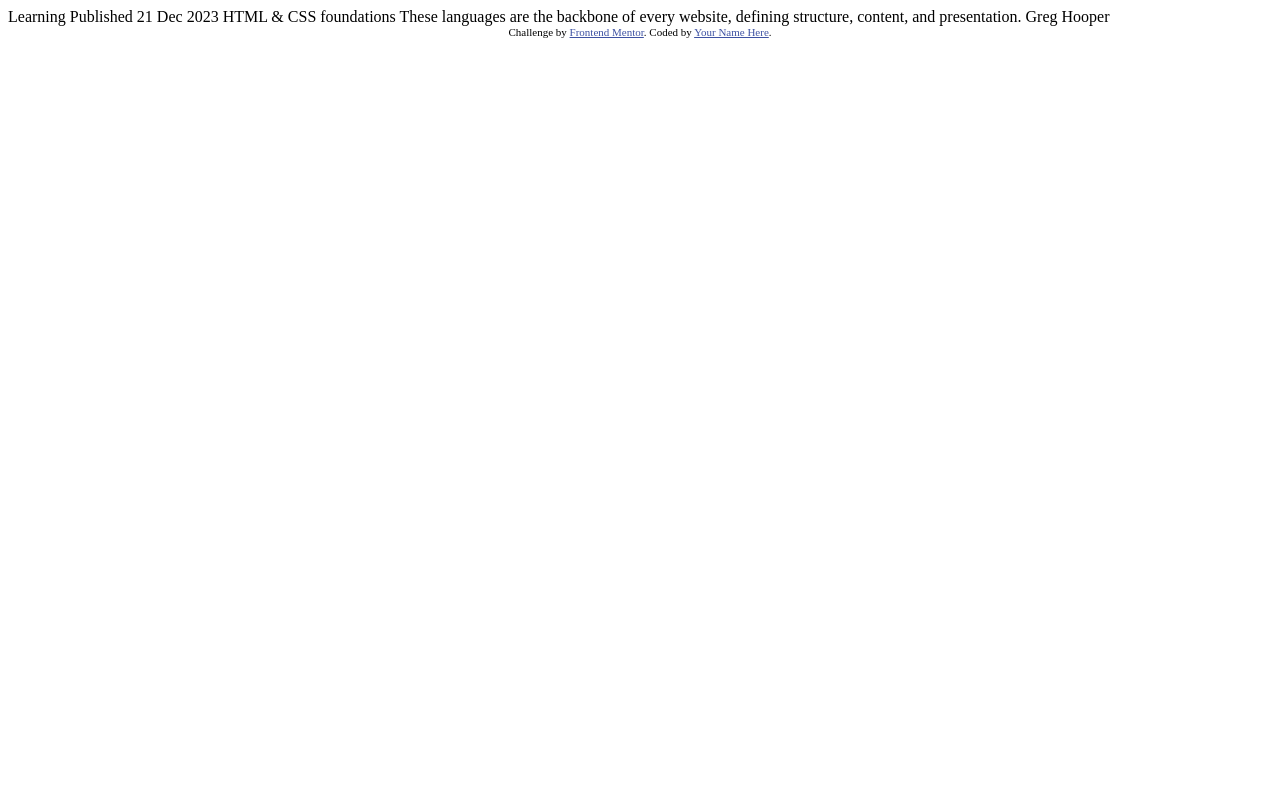
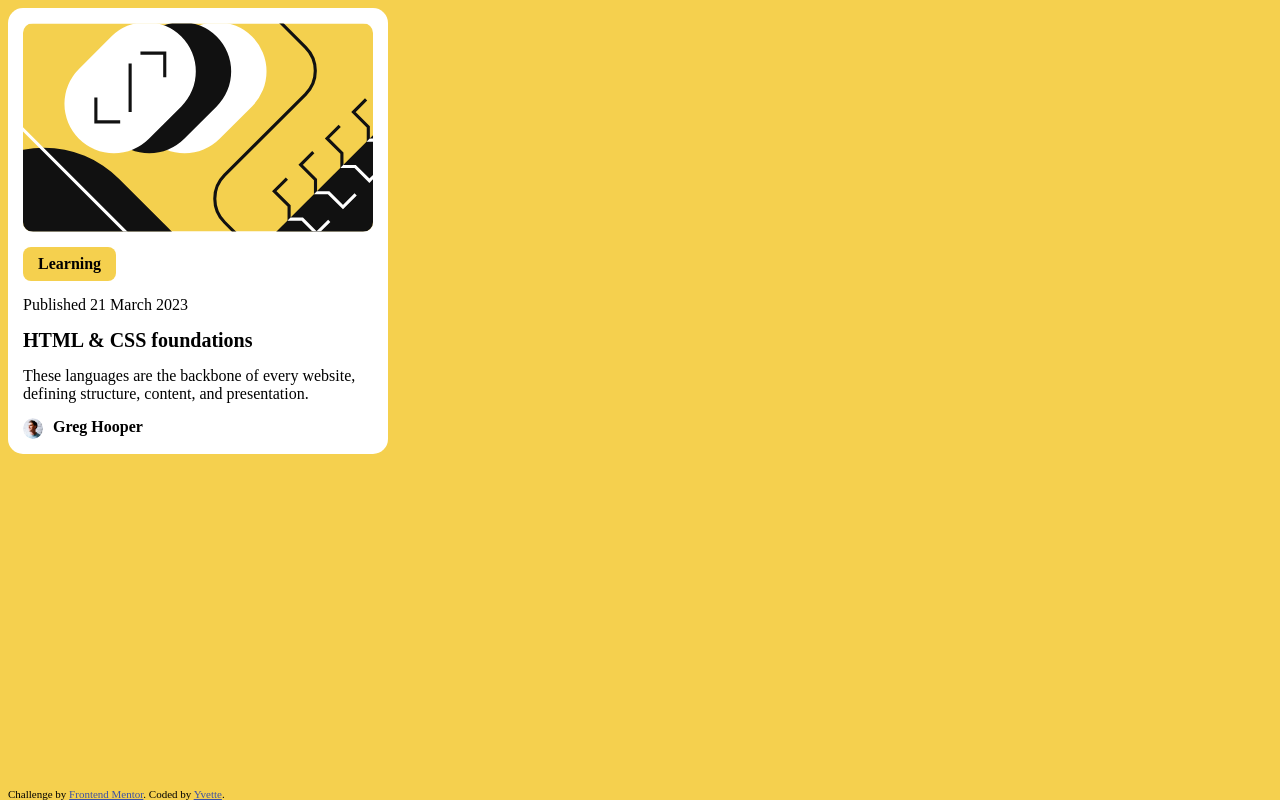
Before and after one commit to yvette-chica/frontend_mentor_challenges, a plain HTML site: page blog-preview-card-main/index.html in a window 1280 px wide. Drawn offline with Linux system fonts and the light colour scheme.

Commit message:
Blog preview card, first pass

```diff
--- a/blog-preview-card-main/index.html
+++ b/blog-preview-card-main/index.html
@@ -6,6 +6,8 @@
 
         <link rel="icon" type="image/png" sizes="32x32" href="./assets/images/favicon-32x32.png">
 
+        <link rel="stylesheet" href="styles.css" />
+
         <title>Frontend Mentor | Blog preview card</title>
 
         <!-- Feel free to remove these styles or customise in your own stylesheet 👍 -->
@@ -13,22 +15,29 @@
             .attribution { font-size: 0.6875rem; text-align: center; }
             .attribution a { color: hsl(228, 45%, 44%); }
         </style>
+        <link rel="stylesheet" href="styles.css" />
     </head>
     <body>
 
-  Learning
 
-  Published 21 Dec 2023
-
-  HTML & CSS foundations
-
-  These languages are the backbone of every website, defining structure, content, and presentation.
-
-  Greg Hooper
+    <div class="card">
+        <img src=assets/images/illustration-article.svg alt="abstract-code-image">
+        <span class="tag">Learning</span>
+        <span class="publication-date">Published 21 March 2023 </span>
+        <div class="article-title">HTML &amp CSS foundations</div>
+        <div class="article-description">
+            These languages are the backbone of every website,
+            defining structure, content, and presentation.
+        </div>
+        <div class="author">
+            <img src=assets/images/image-avatar.webp alt="author-avatar">
+            <span class="author-name">Greg Hooper</span>
+        </div>
+    </div>
 
     <footer class="attribution">
         Challenge by <a href="https://www.frontendmentor.io?ref=challenge">Frontend Mentor</a>.
-    Coded by <a href="#">Your Name Here</a>.
+        Coded by <a href="#">Yvette</a>.
     </footer>
     </body>
 </html>
--- /dev/null
+++ b/blog-preview-card-main/styles.css
@@ -0,0 +1,47 @@
+body {
+    background: #f5d04e;
+
+    .card {
+        display: flex;
+        flex-direction: column;
+        gap: 15px;
+        width: 350px;
+        border-radius: 15px;
+        padding: 15px;
+        background-color: white;
+
+        img {
+            border-radius: 10px;
+        }
+
+        .tag {
+            flex-basis: auto;
+            width: fit-content;
+            padding: 8px 15px;
+            background: #f5d04e;
+            font-weight: bold;
+            border-radius: 8px;
+        }
+
+        .article-title {
+            font-weight: bold;
+            font-size: 20px;
+        }
+
+        .author {
+            display: flex;
+            gap: 10px;
+            font-weight: bold;
+
+            img {
+                width: 20px;
+            }
+        }
+    }
+
+
+    .attribution {
+        position: absolute;
+        bottom: 0;
+    }
+}
```
Lines whose indentation alone changed are shown as unchanged.
